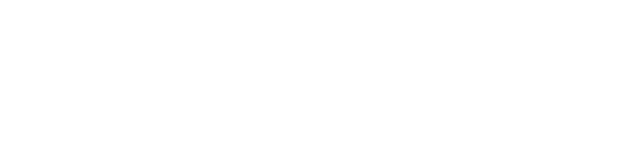
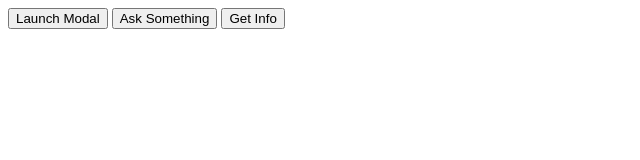
Before and after one commit to arfan36/day-60_M-38_explore-browser-api_September-5, a plain HTML site: page index.html in a window 1280 px wide. Shown: the whole page, without its empty margins (0-640 px from the left). Drawn offline with Linux system fonts and the light colour scheme.

Commit message:
38-2 Browser alert, confirm, prompt with examples

```diff
--- /dev/null
+++ b/2_prompt.js
@@ -0,0 +1,30 @@
+// alert('ki khobor dosto')
+const showAlert = () => {
+    const num = Math.random() * 10;
+    console.log(num);
+    if (num < 5) {
+        alert('ki khobor dosto');
+    }
+};
+
+const askSomthing = () => {
+    const dicision = confirm(('are you coming Picnic'));
+    console.log(dicision);
+    if (dicision === true) {
+        alert('dosto 500 tk bkash kor');
+    }
+    else {
+        console.log('DGM!!! Dure Giye Mor');
+    }
+};
+
+const getUserInfo = () => {
+    const name = prompt('Tell us your name');
+    console.log(name);
+    if (!!name) {
+        console.log('Welcome here', name);
+    }
+    else {
+        console.log('why?');
+    }
+};
--- a/index.html
+++ b/index.html
@@ -5,12 +5,16 @@
     <meta charset="UTF-8">
     <meta http-equiv="X-UA-Compatible" content="IE=edge">
     <meta name="viewport" content="width=device-width, initial-scale=1.0">
-    <title>Expore BOM</title>
+    <title>Modal Simple</title>
 </head>
 
 <body>
+    <button onclick="showAlert()">Launch Modal</button>
+    <button onclick="askSomthing()">Ask Something</button>
+    <button onclick="getUserInfo()">Get Info</button>
 
-    <script src="1_bom.js"></script>
+    <!-- <script src="1_bom.js"></script> -->
+    <script src="2_prompt.js"></script>
 </body>
 
 </html>
```
